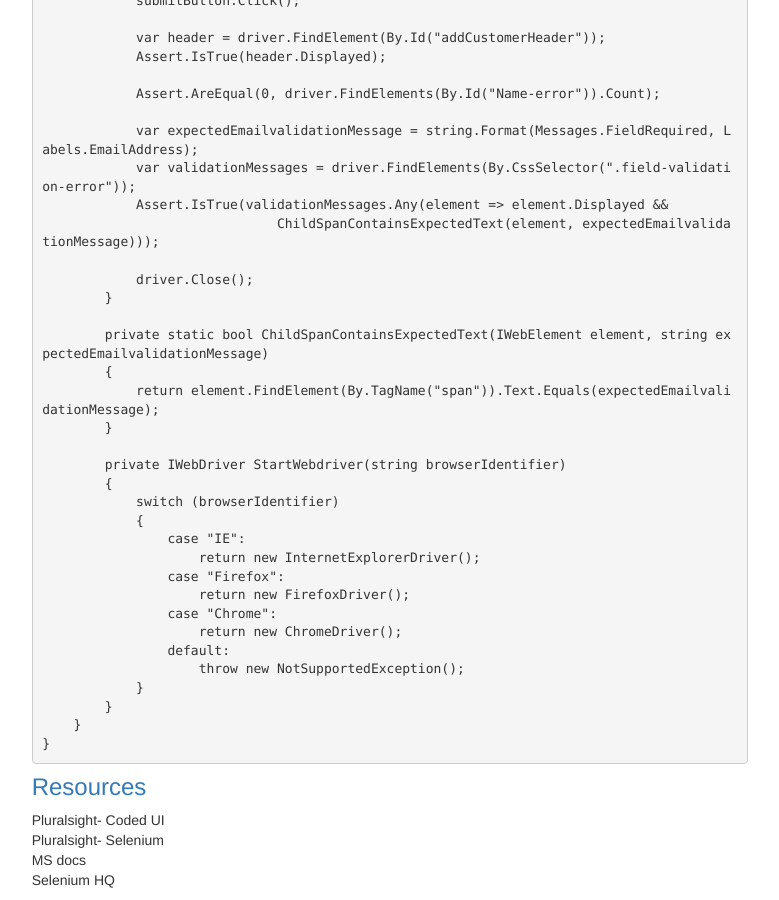
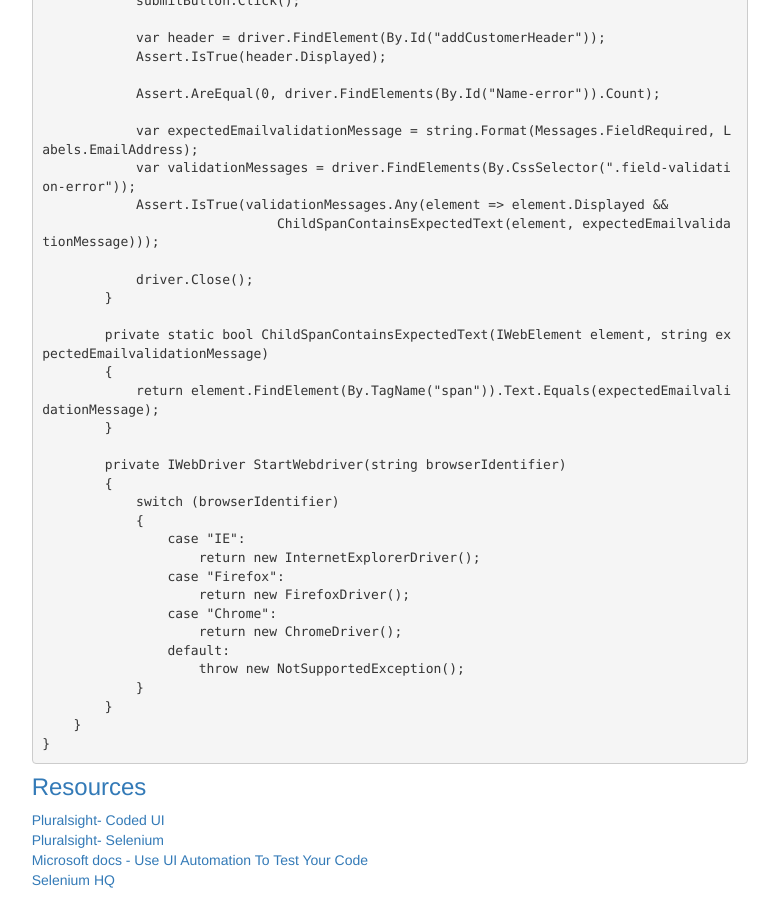
Before and after one commit to SamanthaNeilen/JekyllBlog, a Jekyll site: the page built from BlogJekyll/_posts/2018-01-14-writing-tests-for-your-graphical-user-interface.markdown, in a window 1280 px wide and 900 px high, scrolled down 11056 px. Shown: the whole window, without its empty margins (90-869 px from the left). Built offline with Jekyll 4.4.1, drawn with Linux system fonts in a browser that asks for light colours; nearby versions of some CDN libraries; some of the changed text lies outside the part shown.

Commit message:
Finished blog posts about UI testing

```diff
--- a/BlogJekyll/_posts/2018-01-14-writing-tests-for-your-graphical-user-interface.markdown
+++ b/BlogJekyll/_posts/2018-01-14-writing-tests-for-your-graphical-user-interface.markdown
@@ -381,8 +381,8 @@ namespace CodedUITestTestApplication.Tests
 
 <h3>Resources</h3>
 <p>
-Pluralsight- Coded UI<br/>
-Pluralsight- Selenium<br/>
-MS docs<br/>
-Selenium HQ<br/>
+<a href="https://app.pluralsight.com/library/courses/selenium/table-of-contents" target="_blank">Pluralsight- Coded UI</a><br/>
+<a href="https://app.pluralsight.com/library/courses/codedui-test-automation/table-of-contents" target="_blank">Pluralsight- Selenium</a><br/>
+<a href="https://docs.microsoft.com/nl-nl/visualstudio/test/use-ui-automation-to-test-your-code" target="_blank">Microsoft docs - Use UI Automation To Test Your Code</a><br/>
+<a href="http://www.seleniumhq.org/" target="_blank">Selenium HQ</a><br/>
 </p>
```
Also changed, not shown: other parts of BlogJekyll/_posts/2018-01-14-writing-tests-for-your-graphical-user-interface.markdown (+1 -1 lines).
